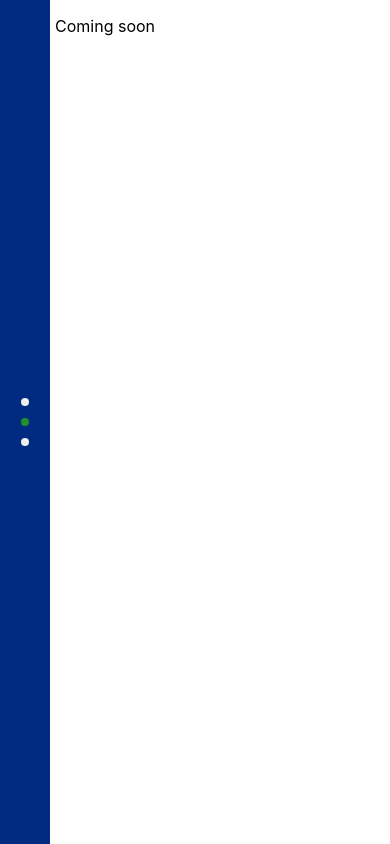
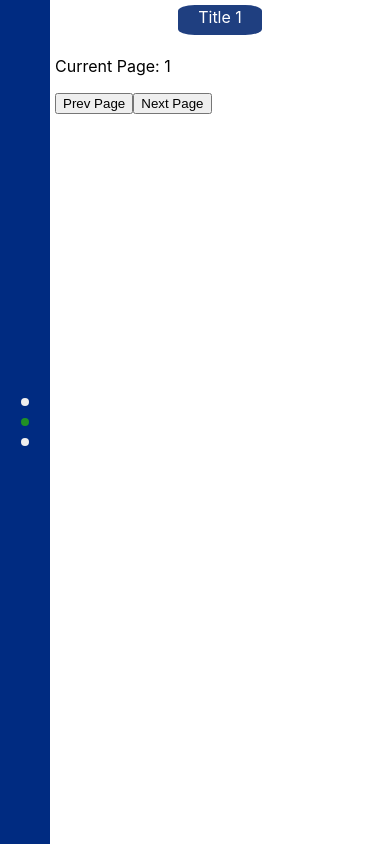
Before and after one commit to muhammadsqln/saqlain.pro, a React (Create React App) app: page / in a window 390 px wide. Built offline with nearby package versions, Linux system fonts and the light colour scheme.

Commit message:
Added some responsiveness and test buttons

```diff
--- a/src/App.css
+++ b/src/App.css
@@ -7,6 +7,7 @@
   flex-direction: row;
 }
 
+/*-- Left cover area CSS --*/
 .cover {
   background-color: #002B81;
   width: clamp(400px, 35vw, 500px);
@@ -64,56 +65,45 @@
   }
 }
 
-.detailPane {
+/*-- Main page area CSS --*/
+.appPage {
   margin-left: clamp(400px, 35vw, 500px);
   padding: 0 5px;
   transition: margin 0.2s ease-in;
+  display: flex;
+  flex-direction: column;
+  flex-grow: 1;
+  align-items: center;
 }
 
 @media (max-width: 900px) {
-  .detailPane {
+  .appPage {
     margin-left: 50px;
   }
 }
 
-/*
-#navigator{
-  background-color: #002B81;
-  width: 5%;
-  display: flex;
-  flex-direction: column;
-  justify-content: center;
-  align-items: center;
+.pageTitleBar {
+  background-color: #1f3f80;
+  border-radius: 20%;
+  color: white;
+  height: 30px;
+  margin: 5px 5px;
+  padding: 2px 20px;
+  vertical-align: middle;
 }
 
-.dot{
-  background-color: white;
-  width: 12px;
-  height: 12px;
-  border-radius: 6px;
-  margin: 7px 0px;
+/* -- NOT WORKING, FIX LATER --
+.titleContainer {
+  transition: slideAnim 0.5s ease-in;
 }
 
-.selected{
-  background-color: #3F9535;
+@keyframes slideAnim {
+  0% { transform: translateX(-50px); }
+  100% { transform: translateX(0); }
+} */
+
+/*-- Inner page detail area --*/
+.detailPane {
+  width: 100%;
+  height: 94vh;
 }
-
-#detail-pane{
-  width: 55%;
-  height: 100%;
-}
-
-#detail-title{
-  background-color: #3C68BF;
-  color: white;
-  display: inline-block;
-  padding: 10px;
-  border-radius: 10px;
-  margin: 20px;
-}
-
-#title-header{
-  width: 100%;
-  text-align: center;
-}
-*/
--- a/src/App.js
+++ b/src/App.js
@@ -2,24 +2,21 @@ import React, { useState } from 'react';
 import './App.css';
 import CoverIndex from './components/CoverIndex.js';
 import DetailPane from './components/DetailPane.js';
+import PageTitleBar from './components/PageTitleBar.js';
 
 function App() {
 
   const [numPages, setNumPages] = useState(5);
-  const [curPage, setCurPage] = useState(1);
-
-  const changeNumPages = (pageNum) => {
-    setNumPages(pageNum);
-  }
-
-  const changeCurPage = (currentPage) => {
-    setCurPage(currentPage);
-  }
+  const [curPage, setCurPage] = useState(0);
 
   return (
     <div className="App">
-      <CoverIndex numPages={numPages} curPage={curPage} />
-      <DetailPane changeNumPage={changeNumPages} changeCurPage={changeCurPage} curPage={curPage}/>
+      <CoverIndex numPages={numPages} curPage={curPage} setCurPage={setCurPage}/>
+      <div className='appPage'>
+        <PageTitleBar curPage={curPage} />
+        <DetailPane setNumPages={setNumPages} setCurPage={setCurPage} curPage={curPage}/>
+      </div>
+
     </div>
   )
 }
--- a/src/components/CoverIndex.js
+++ b/src/components/CoverIndex.js
@@ -5,10 +5,15 @@ function CoverIndex(props) {
 
   let navIndex = [];
   let navIndex2 = [
-    <button></button>,
-    <button className = 'current'></button>,
-    <button></button>
+    <button id='0' onClick={(e) => switchPage(e.target.id)}></button>,
+    <button id='1' onClick={(e) => switchPage(e.target.id)} className = 'current'></button>,
+    <button id='2' onClick={(e) => switchPage(e.target.id)}></button>
   ]
+
+  const switchPage = (id) => {
+    props.setCurPage(id);
+    console.log('pressed button: ' + id);
+  }
 
   useLayoutEffect(() => {
     for (let i=0; i<props.numPages; i++) {
--- a/src/components/DetailPane.js
+++ b/src/components/DetailPane.js
@@ -3,9 +3,19 @@ import '../App.css';
 
 function DetailPane(props) {
 
+  const decrementPage = () => {
+    props.setCurPage(props.curPage-1);
+  }
+
+  const incrementPage = () => {
+    props.setCurPage(props.curPage+1);
+  }
+
   return (
     <div className = 'detailPane'>
-      <p>Coming soon</p>
+      <p>Current Page: {props.curPage+1}</p>
+      <button onClick={decrementPage}>Prev Page</button>
+      <button onClick={incrementPage}>Next Page</button>
     </div>
   )
 }
--- /dev/null
+++ b/src/components/PageTitleBar.js
@@ -0,0 +1,25 @@
+import React, { useState, useEffect } from 'react';
+import '../App.css';
+
+function PageTitleBar(props) {
+
+  const [pageTitle, setPageTitle] = useState('Unknown');
+
+  useEffect(() => {
+    if (props.curPage === 0) setPageTitle('Title 1');
+    else if (props.curPage === 1) setPageTitle('Title 2');
+    else if (props.curPage === 2) setPageTitle('Title 3');
+    else if (props.curPage === 3) setPageTitle('Title 4');
+    else setPageTitle('Error');
+  },[props.curPage])
+
+  return (
+    <div className = 'pageTitleBar'>
+      <div className = 'titleContainer'>
+        {pageTitle}
+      </div>
+    </div>
+  )
+}
+
+export default PageTitleBar;
```
Also changed, not shown: 1 other file (tests, documents, lock files or other folders).
